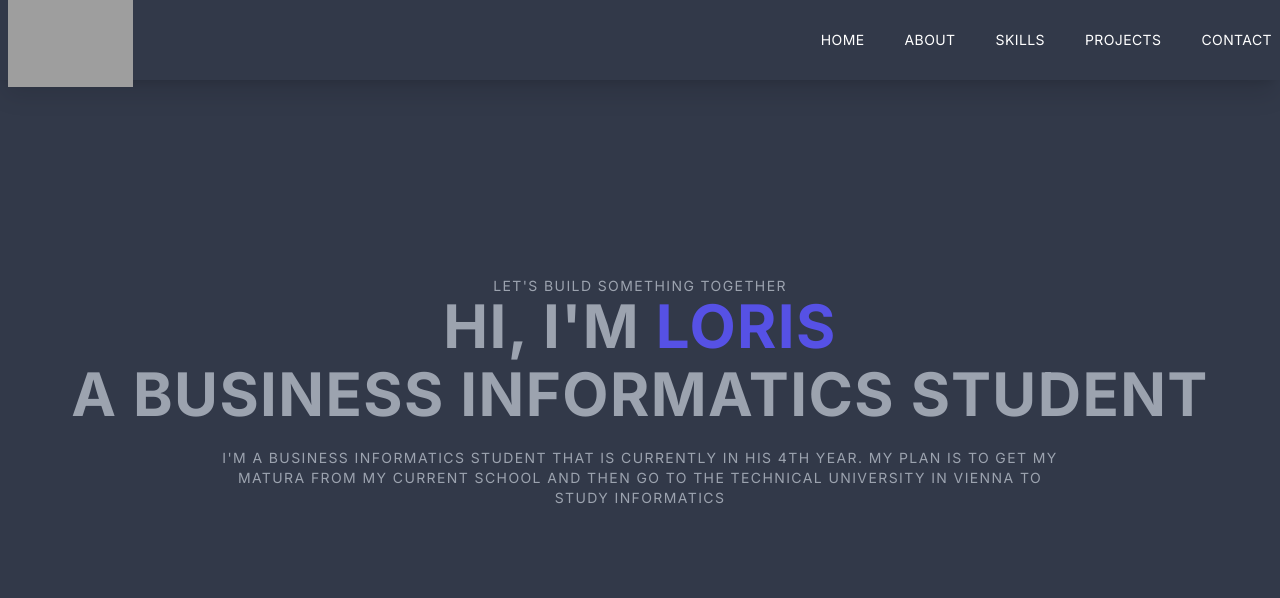
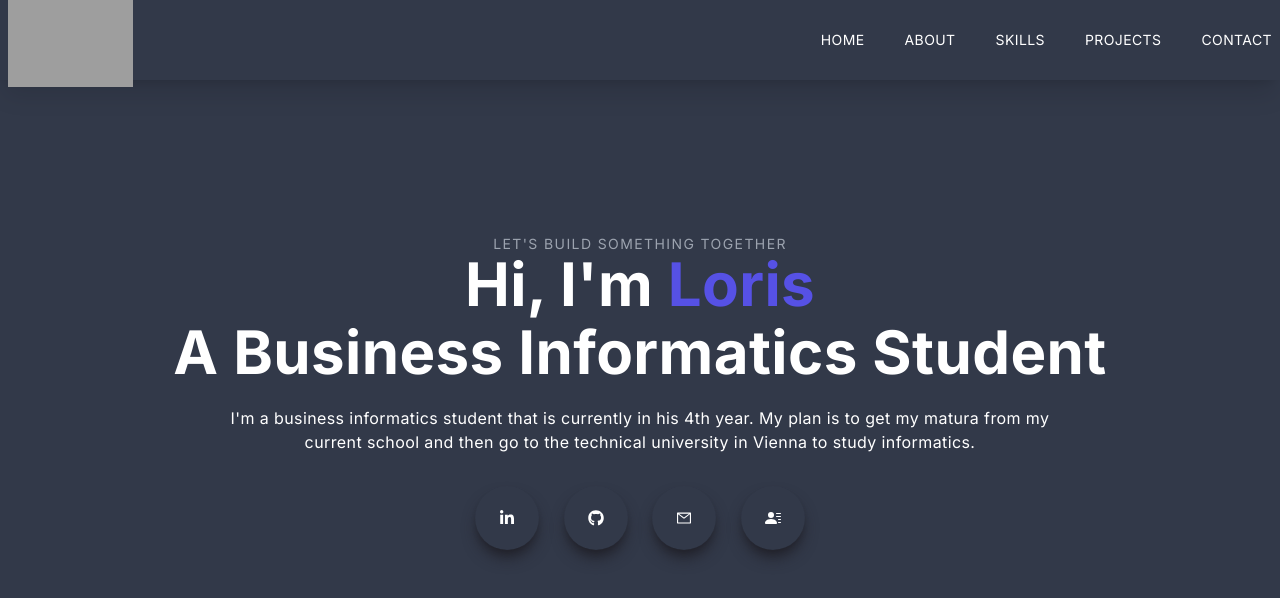
Before and after one commit to lorisohr/Portfolio, a Next.js app: page / in a window 1280 px wide. Shown: the top 598 px of the page. Built offline with nearby package versions, Linux system fonts and the light colour scheme; grey boxes are pictures that could not be loaded.

Commit message:
main component icons

```diff
--- a/components/Main.jsx
+++ b/components/Main.jsx
@@ -1,4 +1,7 @@
 import React from "react";
+import { AiOutlineMail } from "react-icons/ai";
+import { BsFillPersonLinesFill } from "react-icons/bs";
+import { FaGithub, FaLinkedinIn } from "react-icons/fa";
 
 const Main = () => {
   return (
@@ -7,16 +10,30 @@
         <div>
           <p className="uppercase text-sm tracking-widest text-gray-400">
             LET'S BUILD SOMETHING TOGETHER
+          </p>
           <h1>
             Hi, I'm <span className="text-[#5651e5]"> Loris </span>{" "}
           </h1>
           <h1 className="py-2">A Business Informatics Student</h1>
           <p className="py-4 max-w-[70%] m-auto">
             I'm a business informatics student that is currently in his 4th
-              year. my plan is to get my matura from my current school and then
-              go to the technical university in vienna to study informatics
+            year. My plan is to get my matura from my current school and then go
+            to the technical university in Vienna to study informatics.
           </p>
-          </p>
+          <div className="flex items-center justify-between max-w-[330px] m-auto py-4">
+            <div className="rounded-full shadow-lg shadow-[#212129] p-6 cursor-pointer hover:scale-110 ease-in duration-300">
+              <FaLinkedinIn />
+            </div>
+            <div className="rounded-full shadow-lg shadow-[#212129] p-6 cursor-pointer hover:scale-110 ease-in duration-300">
+              <FaGithub />
+            </div>
+            <div className="rounded-full shadow-lg shadow-[#212129] p-6 cursor-pointer hover:scale-110 ease-in duration-300">
+              <AiOutlineMail />
+            </div>
+            <div className="rounded-full shadow-lg shadow-[#212129] p-6 cursor-pointer hover:scale-110 ease-in duration-300">
+              <BsFillPersonLinesFill />
+            </div>
+          </div>
         </div>
       </div>
     </div>
```
Lines whose indentation alone changed are shown as unchanged.
